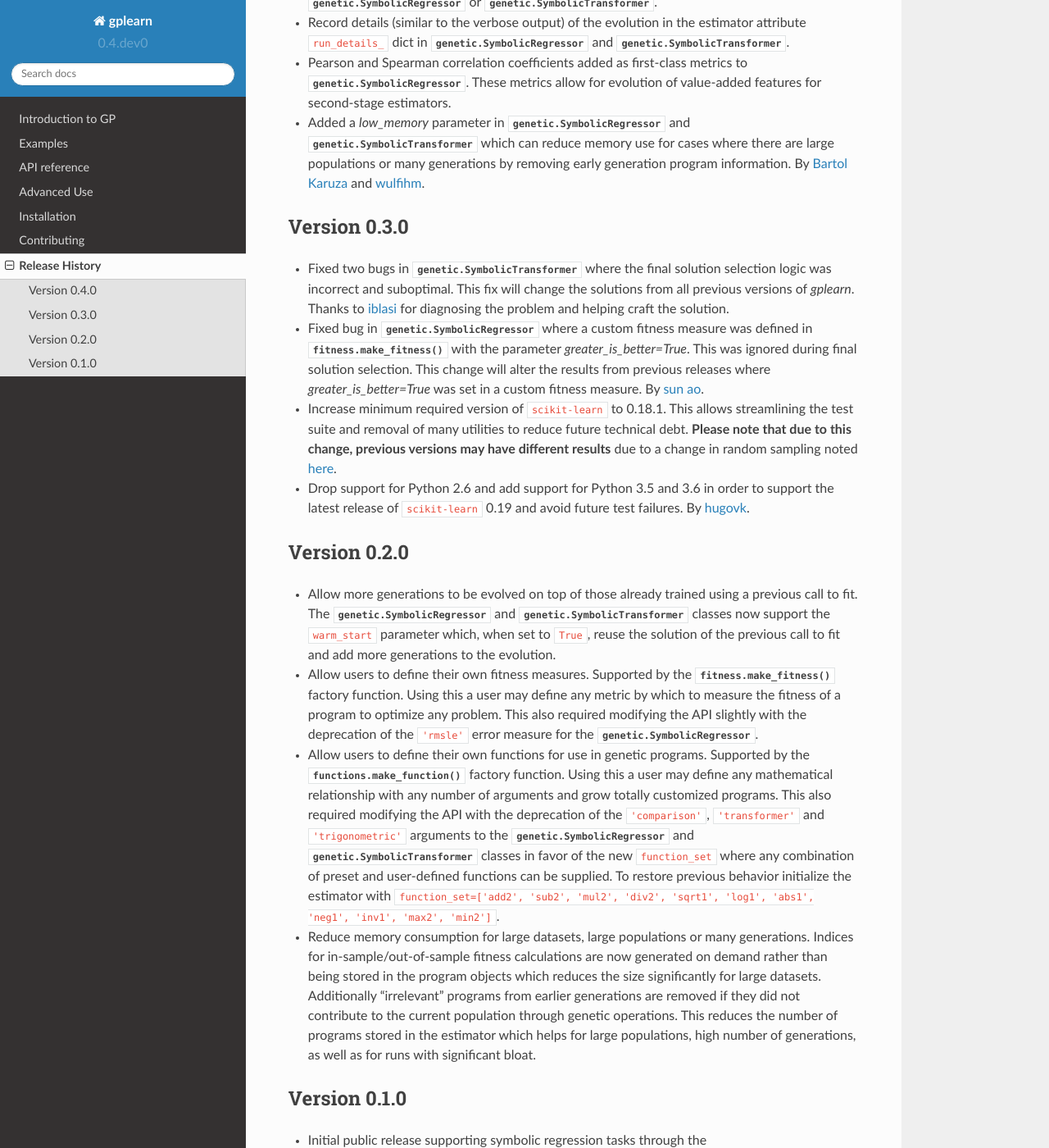
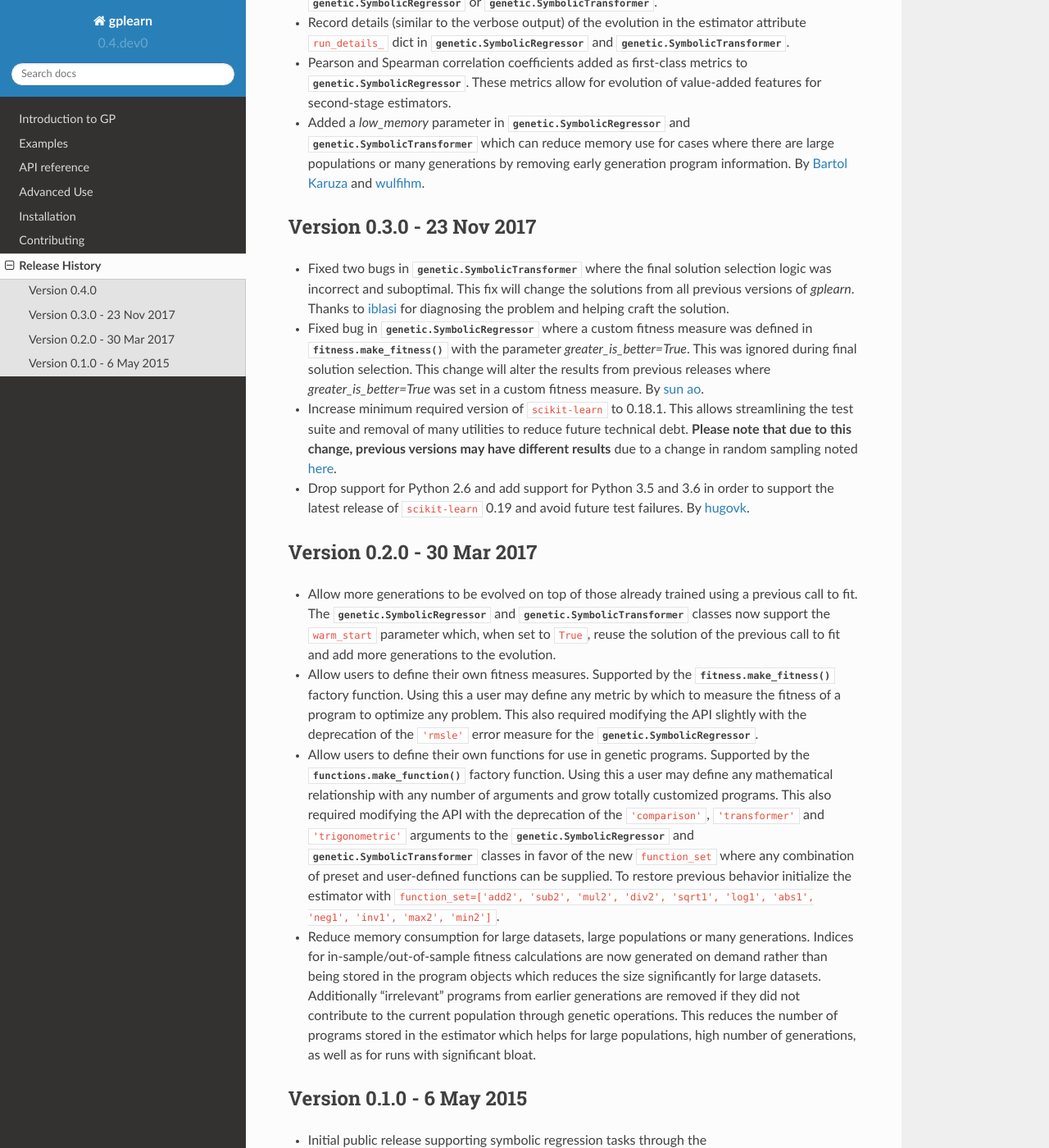
Before and after one commit to trevorstephens/gplearn, a Sphinx documentation site: the page built from doc/changelog.rst, in a window 1280 px wide and 1400 px high, scrolled down 274 px. Shown: the whole window at 82% size. Built offline with Sphinx 7.4.7 and the Read the Docs theme 2.0.0, drawn with Linux system fonts in a browser that asks for light colours.

Commit message:
update changelog

```diff
--- a/doc/changelog.rst
+++ b/doc/changelog.rst
@@ -25,8 +25,8 @@ Version 0.4.0
   `Bartol Karuza <https://github.com/bartolkaruza>`_ and
   `wulfihm <https://github.com/wulfihm>`_.
 
-Version 0.3.0
--------------
+Version 0.3.0 - 23 Nov 2017
+---------------------------
 
 - Fixed two bugs in :class:`genetic.SymbolicTransformer` where the final
   solution selection logic was incorrect and suboptimal. This fix will change
@@ -48,8 +48,8 @@ Version 0.3.0
   to support the latest release of ``scikit-learn`` 0.19 and avoid future test
   failures. By `hugovk <https://github.com/hugovk>`_.
 
-Version 0.2.0
--------------
+Version 0.2.0 - 30 Mar 2017
+---------------------------
 
 - Allow more generations to be evolved on top of those already trained using a
   previous call to fit. The :class:`genetic.SymbolicRegressor` and
@@ -81,8 +81,8 @@ Version 0.2.0
   programs stored in the estimator which helps for large populations, high
   number of generations, as well as for runs with significant bloat.
 
-Version 0.1.0
--------------
+Version 0.1.0 - 6 May 2015
+--------------------------
 
 - Initial public release supporting symbolic regression tasks through the
   :class:`genetic.SymbolicRegressor` class for regression problems and the
```
